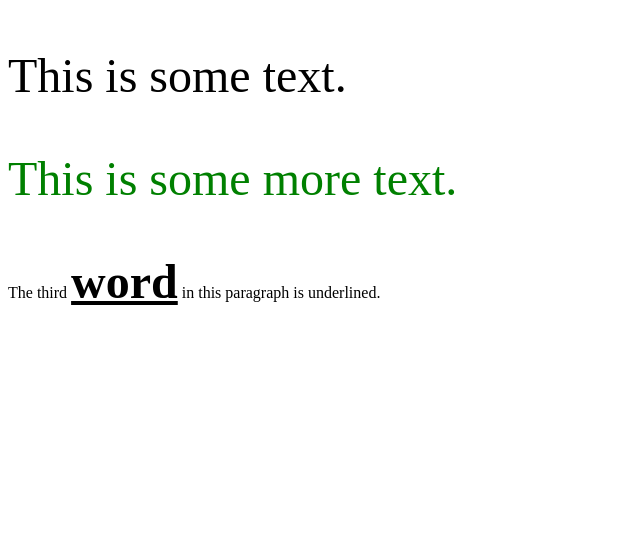
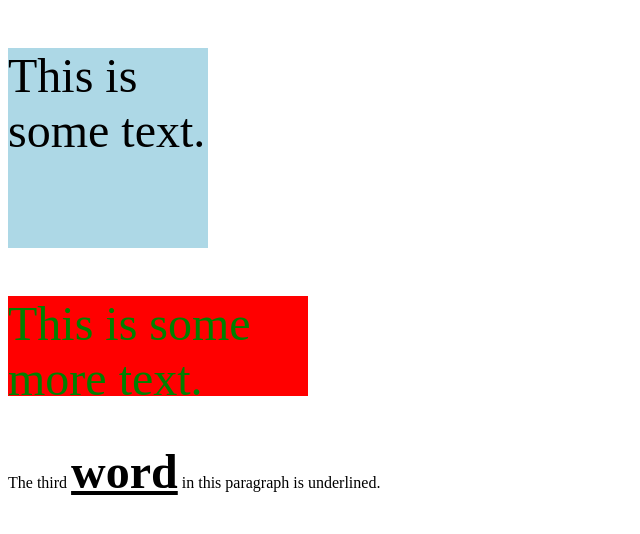
Before and after one commit to bymak87/udemyFE, a plain HTML site: page my websites/2.CSS/index.html in a window 1280 px wide. Shown: the whole page, without its empty margins (0-640 px from the left). Drawn offline with Linux system fonts and the light colour scheme.

Commit message:
div lesson

```diff
--- a/my websites/2.CSS/index.html
+++ b/my websites/2.CSS/index.html
@@ -20,14 +20,24 @@
         .bold {
             font-weight: bold;
         }
+        .bluebox{
+            background-color: lightblue;
+            width: 200px;
+            height:200px;
+        }
+        .redbox{
+            background-color: red;
+            width: 300px;
+            height: 100px;
+        }
 
     </style>
 
 </head>
 
 <body>
-    <p class="large">This is some text.</p>
-    <p id="green" class="large">This is some more text.</p>
+    <div><p class="bluebox large">This is some text.</p></div>
+    <div><p id="green" class=" redbox large">This is some more text.</p></div>
     <p>The third <span class="large bold underlined">word</span> in this paragraph is underlined.</p>
 </body>
 </html>
```
